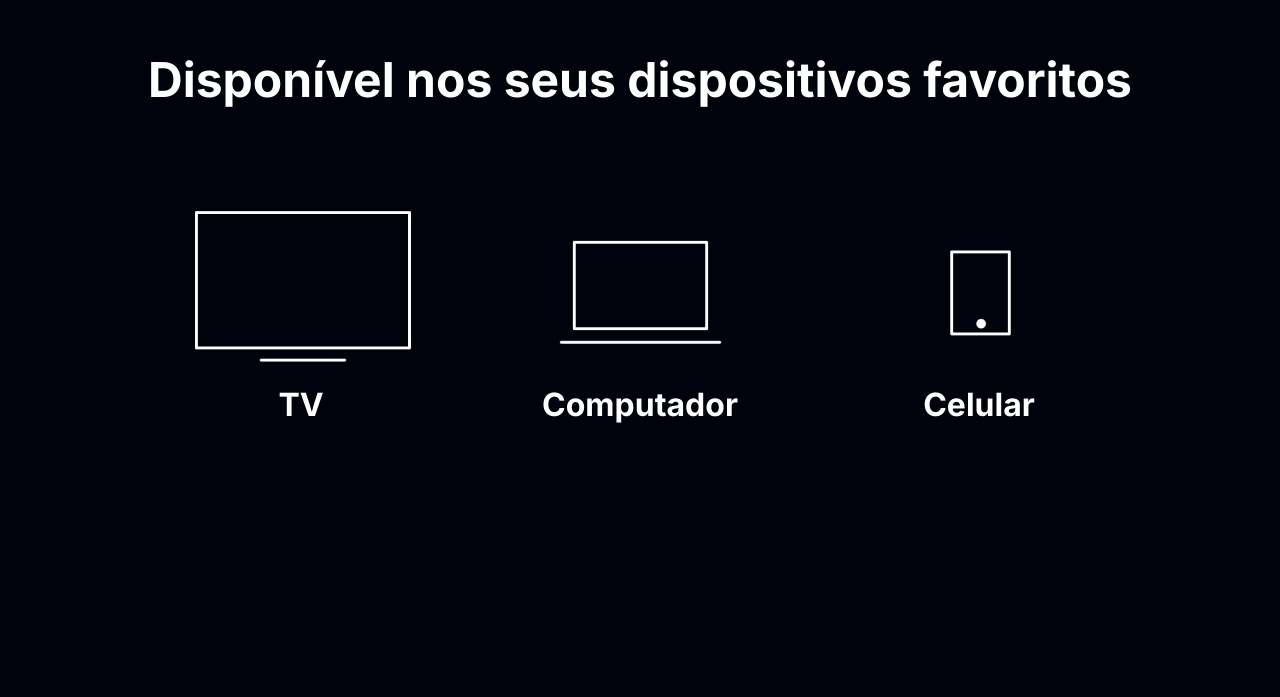
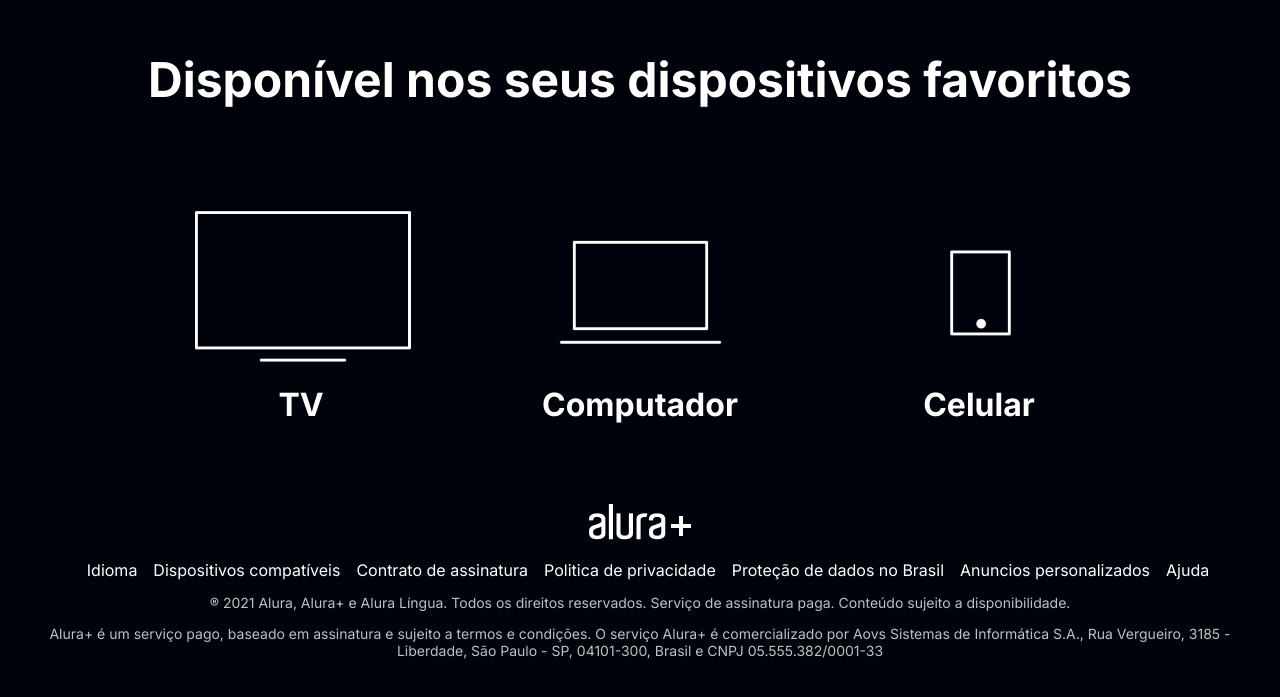
Before and after one commit to lucas8111/lucas29, a plain HTML site: page index.html in a window 1280 px wide. Shown: the part 3150-3847 px from the top of the page. Before the commit the page ends 3654 px from the top, so only its background shows below. Drawn offline with Linux system fonts and the light colour scheme.

Commit message:
Add files via upload
kkk

```diff
--- a/index.html
+++ b/index.html
@@ -53,7 +53,6 @@
         </div>
     </section>
 
-
     <section class="dispositivos">
         <h2 class="dispositivos__titulo">Disponível nos seus dispositivos favoritos</h2>
         <ul class="dispositivos__lista">
@@ -71,6 +70,38 @@
             </li>
         </ul>
     </section>
+
+    <footer class="rodape">
+        <img src="Logo.png" alt="Alura+" class="rodape__logo">
+        <ul class="rodape__lista">
+            <li class="lista__link">
+                <a href="#">Idioma</a>
+            </li>
+            <li class="lista__link">
+                <a href="#">Dispositivos compatíveis</a>
+            </li>
+            <li class="lista__link">
+                <a href="#">Contrato de assinatura</a>
+            </li>
+            <li class="lista__link">
+                <a href="#">Politica de privacidade</a>
+            </li>
+            <li class="lista__link">
+                <a href="#">Proteção de dados no Brasil</a>
+            </li>
+            <li class="lista__link">
+                <a href="#">Anuncios personalizados</a>
+            </li>
+            <li class="lista__link">
+                <a href="#">Ajuda</a>
+            </li>
+        </ul>
+        <p class="rodape__texto">® 2021 Alura, Alura+ e Alura Língua. Todos os direitos reservados. Serviço de
+            assinatura paga. Conteúdo sujeito a disponibilidade.</p>
+        <p class="rodape__texto">Alura+ é um serviço pago, baseado em assinatura e sujeito a termos e condições. O
+            serviço Alura+ é comercializado por Aovs Sistemas de Informática S.A., Rua Vergueiro, 3185 - Liberdade, São
+            Paulo - SP, 04101-300, Brasil e CNPJ 05.555.382/0001-33</p>
+    </footer>
 </body>
 
 </html>
--- a/style.css
+++ b/style.css
@@ -115,3 +115,39 @@ body {
     font-size: 32px;
     color: var(--branco-principal);
 }
+.rodape {
+    text-align: center;
+    margin: 5em 3em;
+}
+
+.rodape__lista {
+    display: flex;
+    justify-content: center;
+    list-style-type: none;
+    margin-top: 1em;
+}
+
+.lista__link a{
+    text-decoration: none;
+    color: var(--branco-principal);
+    margin-left: 1em;
+}
+
+.rodape__texto {
+    margin: 1em 0;
+    color: var(--cinza-secundario);
+    font-size: 14px;
+}
+
+.lista__link a:hover {
+    color: var(--botao-azul);
+}
+
+.lista__link a:active {
+    color: purple;
+}
+
+.container__botao:hover {
+    background-color: var(--botao-azul-efeito);
+    color: var(--cor-de-fundo);
+}
```
